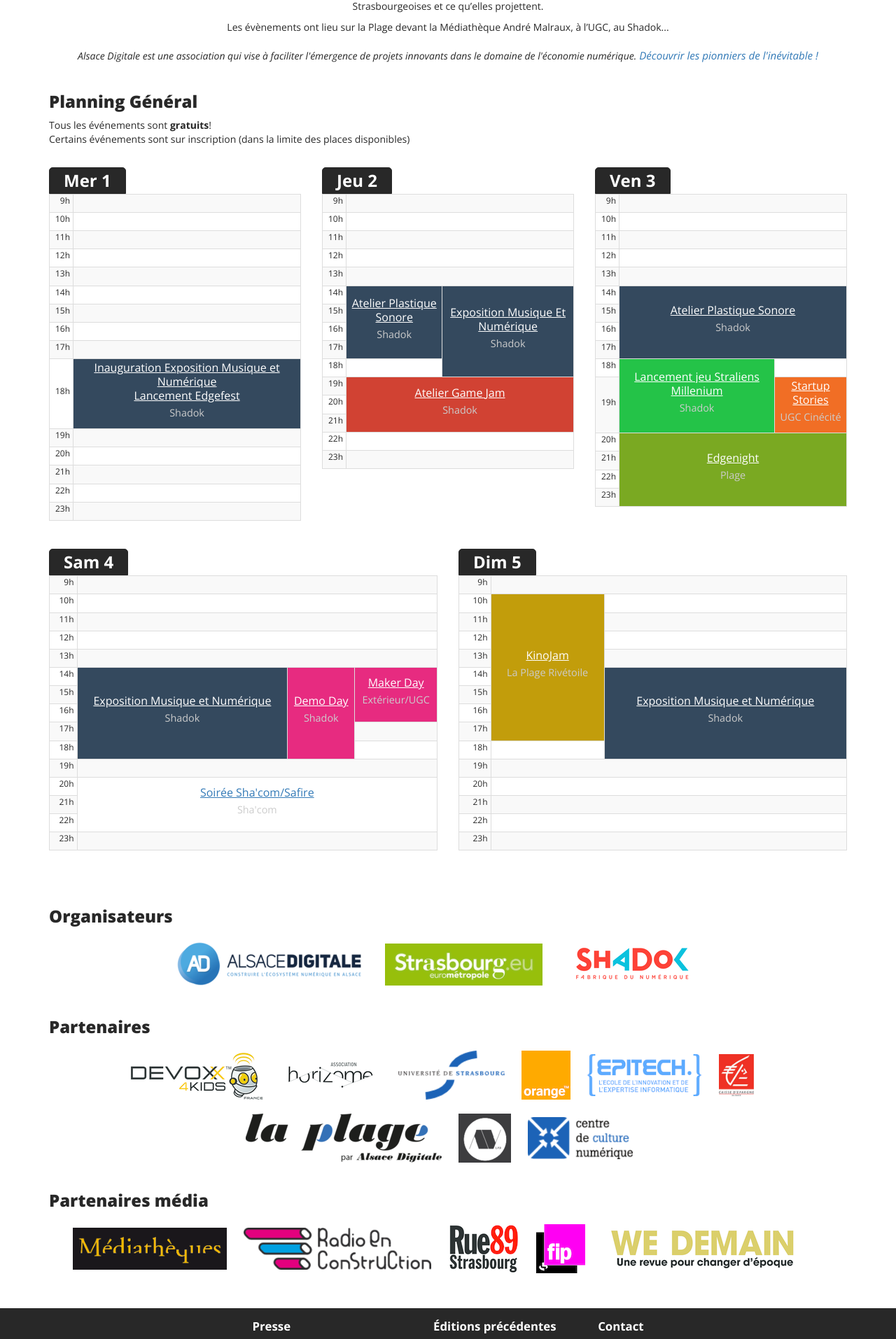
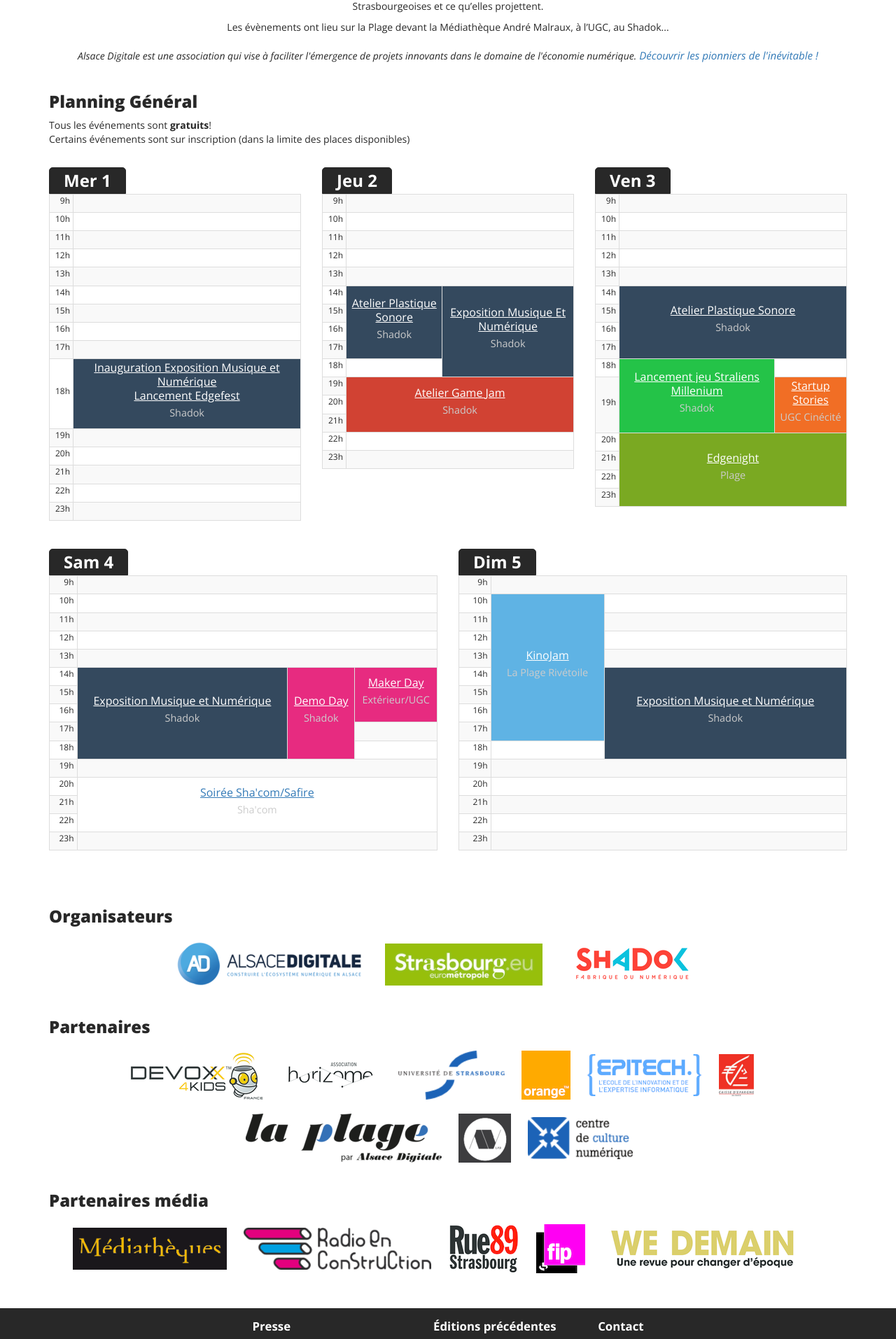
Before and after one commit to AlsaceDigitale/www.edgefest.fr-2019-temporary, a Jekyll site: the page built from index.html, in a window 1280 px wide. Shown: the part 1474-3387 px from the top of the page at 70% size. Built offline with Jekyll 4.4.1, drawn with Linux system fonts in a browser that asks for light colours; nearby versions of some CDN libraries; some web fonts are replaced.

Commit message:
Update main.css

```diff
--- a/css/main.css
+++ b/css/main.css
@@ -276,7 +276,7 @@
   transition: all 0.3s ease-in-out 0s; }
 
 .kinojam, .kinojam a {
-  background-color: #c29d0b !important;
+  background-color: #5fb3e4 !important;
   color: white;
   transition: all 0.3s ease-in-out 0s; }
 
```
